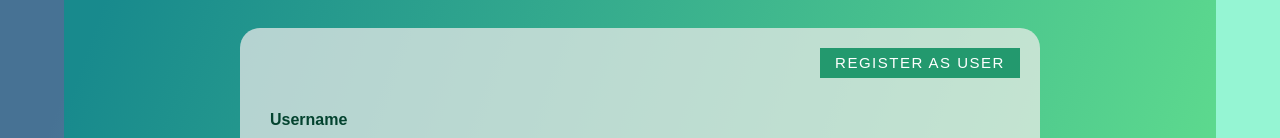
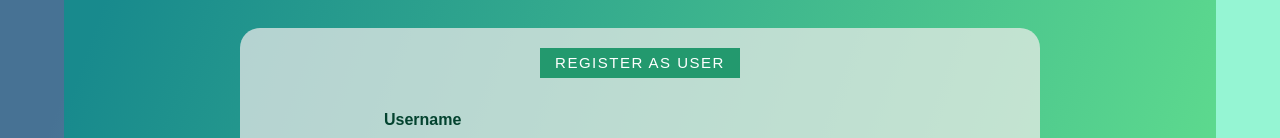
Before and after one commit to CodeCraftsman22/Bridal, a React (Create React App) app: page /Register in a window 1280 px wide. Shown: the part 367-505 px from the top of the page. Built offline with nearby package versions, Linux system fonts and the light colour scheme.

Commit message:
Update index.css

```diff
--- a/src/index.css
+++ b/src/index.css
@@ -255,13 +255,25 @@ html {
     color: white;
 }
 
+.form1 {
+    display: flex;
+    flex-direction: column;
+    align-items: center;
+    justify-content: center;
+    width: 200%;
+    max-width: 800px;
+    margin: auto;
+    padding: 20px;
+    background-color: rgba(244, 238, 238, 0.7);
+    border-radius: 20px;
+}
 .form1>h1 {
     height: auto;
     width: 100%;
     text-align: right;
     display: flex;
     align-items: center;
-    justify-content: end;
+    justify-content: center;
     margin-bottom: 20px;
 }
 
@@ -270,6 +282,7 @@ html {
     height: 30px;
     width: 200px;
     display: grid;
+
     place-items: center;
     background-color: rgb(35, 153, 110);
     color: white;
@@ -277,9 +290,11 @@ html {
     letter-spacing: 1.5px;
 }
 
+
+
 .form1 div {
     height: auto;
-    width: 100%;
+    width: 70%;
     display: grid;
     place-items: center;
 }
@@ -294,6 +309,12 @@ html {
     padding: 10px;
 }
 
+.form1 table select {
+    width: 100%;
+    max-width: 200px; /* Limit the width of the select box */
+    font-size: 12px;
+}
+
 .form1 table input,
 .form1 table select {
     height: 40px;
@@ -302,8 +323,13 @@ html {
     outline: none;
     border-radius: 5px;
     padding: 10px;
+    font-size: 12px;
     border: 1px solid #6d6c6b;
     font-size: large;
+}
+.form1 table select option {
+    font-size: 12px; /* Reduce font size for options */
+    padding: 5px;
 }
 
 .form1 table input::placeholder {
```
